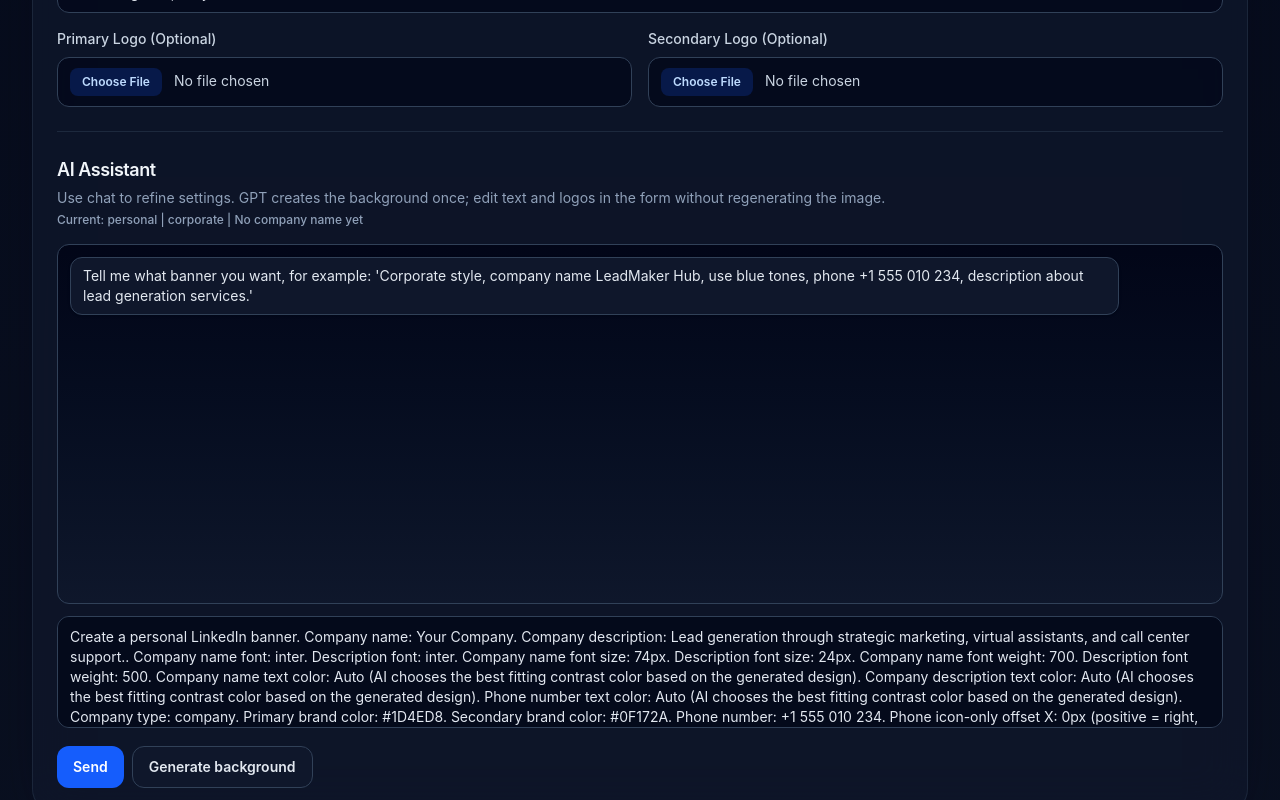
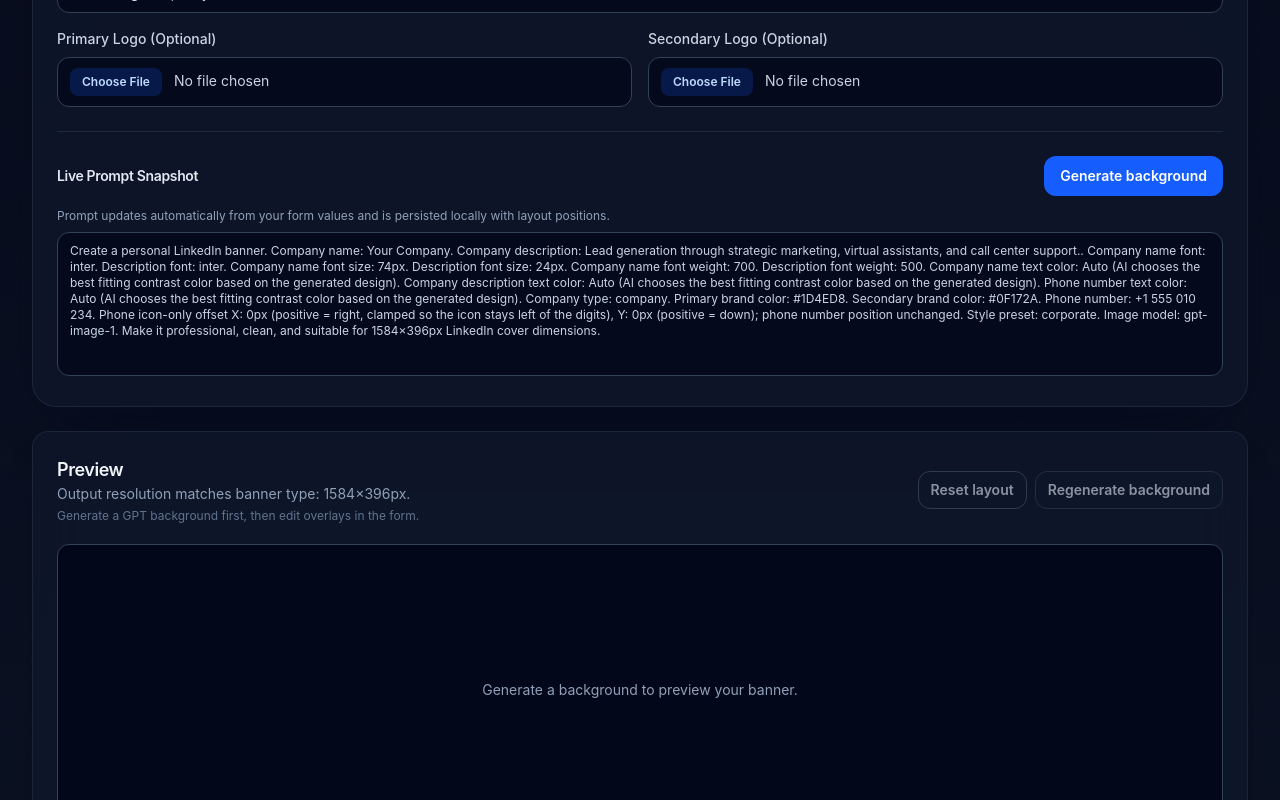
Before and after one commit to leadmakerAgency/Linkedin-Banner-Generator, a Next.js app: page / in a window 1280 px wide. Shown: the part 1560-2360 px from the top of the page. Built offline with nearby package versions, Linux system fonts and the light colour scheme.

Commit message:
message final 4433

```diff
--- a/app/page.tsx
+++ b/app/page.tsx
@@ -3,7 +3,6 @@
 import { useCallback, useEffect, useRef, useState } from "react";
 import Image from "next/image";
 import { BannerFiles, BannerForm } from "@/components/BannerForm";
-import { ChatAssistant } from "@/components/ChatAssistant";
 import { BannerPreview } from "@/components/BannerPreview";
 import { nudgeLayoutOverlay, type LayoutDragGroup } from "@/lib/nudgeLayoutOverlay";
 import type { LayoutOverlayPayload } from "@/types/banner";
@@ -89,9 +88,40 @@ const stripQuery = (url: string): string => {
   return url.split("?")[0] ?? url;
 };
 
+const DRAFT_STORAGE_KEY = "linkedin-banner-generator-draft-v2";
+
+type DraftSnapshot = {
+  values: BannerFormValues;
+  prompt: string;
+  updatedAt: string;
+};
+
+const loadDraftValues = (): BannerFormValues => {
+  if (typeof window === "undefined") {
+    return INITIAL_VALUES;
+  }
+  try {
+    const raw = window.localStorage.getItem(DRAFT_STORAGE_KEY);
+    if (!raw) {
+      return INITIAL_VALUES;
+    }
+    const parsed = JSON.parse(raw) as Partial<DraftSnapshot>;
+    if (!parsed.values) {
+      return INITIAL_VALUES;
+    }
+    return {
+      ...INITIAL_VALUES,
+      ...parsed.values
+    };
+  } catch {
+    return INITIAL_VALUES;
+  }
+};
+
 const HomePage = () => {
-  const [values, setValues] = useState<BannerFormValues>(INITIAL_VALUES);
+  const [values, setValues] = useState<BannerFormValues>(loadDraftValues);
   const [files, setFiles] = useState<BannerFiles>(INITIAL_FILES);
+  const [promptSnapshot, setPromptSnapshot] = useState("");
   const [backgroundUrl, setBackgroundUrl] = useState<string | null>(null);
   const [previewUrl, setPreviewUrl] = useState<string | null>(null);
   const [isLoadingBackground, setIsLoadingBackground] = useState(false);
@@ -110,7 +140,7 @@ const HomePage = () => {
   };
 
   const chatExportDims = getBannerDimensions(values.bannerType);
-  const autoChatPrompt = [
+  const generatedPrompt = [
     `Create a ${values.bannerType} LinkedIn banner.`,
     `Company name: ${values.companyName.trim() || DEFAULT_GENERATION_VALUES.companyName}.`,
     `Company description: ${values.companyDescription.trim() || DEFAULT_GENERATION_VALUES.companyDescription}.`,
@@ -175,6 +205,7 @@ const HomePage = () => {
       formData.set("layoutPhoneGroupDeltaY", String(values.layoutPhoneGroupDeltaY));
       formData.set("stylePreset", values.stylePreset);
       formData.set("imageModel", values.imageModel);
+      formData.set("promptSnapshot", generatedPrompt);
       if (files.primaryLogo) {
         formData.set("primaryLogo", files.primaryLogo);
       }
@@ -190,7 +221,7 @@ const HomePage = () => {
 
       return formData;
     },
-    [values, files]
+    [values, files, generatedPrompt]
   );
 
   const handleBackgroundRequest = async (
@@ -251,7 +282,7 @@ const HomePage = () => {
     void handleBackgroundRequest("/api/revise", action, false);
   };
 
-  const handlePatchFromChat = (patch: Partial<BannerFormValues>) => {
+  const handlePatchValues = (patch: Partial<BannerFormValues>) => {
     setValues((previous) => ({
       ...previous,
       ...patch
@@ -276,6 +307,18 @@ const HomePage = () => {
   const handleLayoutDragNudge = useCallback((group: LayoutDragGroup, dx: number, dy: number) => {
     setLayoutOverlay((previous) => nudgeLayoutOverlay(previous, group, dx, dy));
   }, []);
+
+  useEffect(() => {
+    setPromptSnapshot(generatedPrompt);
+    const snapshot: DraftSnapshot = {
+      values,
+      prompt: generatedPrompt,
+      updatedAt: new Date().toISOString()
+    };
+    if (typeof window !== "undefined") {
+      window.localStorage.setItem(DRAFT_STORAGE_KEY, JSON.stringify(snapshot));
+    }
+  }, [generatedPrompt, values]);
 
   useEffect(() => {
     if (previousBannerType.current === null) {
@@ -387,14 +430,28 @@ const HomePage = () => {
               onFilesChange={setFiles}
             />
 
-            <ChatAssistant
-              settings={values}
-              draftPrompt={autoChatPrompt}
-              embedded
-              onPatchSettings={handlePatchFromChat}
-              onGenerate={handleGenerateBackground}
-              generateButtonLabel={hasBackground ? "Regenerate background (GPT)" : "Generate background"}
-            />
+            <div className="mt-6 border-t border-slate-800 pt-6">
+              <div className="mb-3 flex flex-wrap items-center justify-between gap-3">
+                <h3 className="text-sm font-semibold tracking-tight text-slate-200">Live Prompt Snapshot</h3>
+                <button
+                  type="button"
+                  onClick={handleGenerateBackground}
+                  disabled={isLoadingBackground}
+                  className="rounded-xl bg-blue-600 px-4 py-2.5 text-sm font-semibold text-white transition hover:bg-blue-500 disabled:cursor-not-allowed disabled:bg-slate-700"
+                >
+                  {isLoadingBackground ? "Generating..." : hasBackground ? "Regenerate background" : "Generate background"}
+                </button>
+              </div>
+              <p className="mb-2 text-xs text-slate-400">
+                Prompt updates automatically from your form values and is persisted locally with layout positions.
+              </p>
+              <textarea
+                readOnly
+                value={promptSnapshot}
+                className="h-36 w-full resize-none rounded-xl border border-slate-700 bg-slate-950/70 px-3 py-2.5 text-xs text-slate-300 outline-none"
+                aria-label="Generated prompt snapshot"
+              />
+            </div>
           </div>
         </section>
 
@@ -409,7 +466,7 @@ const HomePage = () => {
             onRevisionBackground={handleRevisionBackground}
             downloadUrl={previewUrl}
             layoutValues={values}
-            onLayoutDeltaChange={handlePatchFromChat}
+            onLayoutDeltaChange={handlePatchValues}
             onResetLayout={handleResetLayout}
             layoutOverlayActive={Boolean(previewUrl && hasBackground)}
             layoutOverlay={layoutOverlay}
--- a/components/BannerLayoutEditor.tsx
+++ b/components/BannerLayoutEditor.tsx
@@ -2,7 +2,7 @@
 
 import { type CSSProperties, type PointerEvent, useState } from "react";
 import { getBannerLayoutConstants } from "@/lib/bannerLayoutConstants";
-import { clampByDeltaLimits, clampRectWithinBanner, getPreviewScale, toBannerDelta } from "@/lib/layoutDragMath";
+import { clampRectWithinBanner, getPreviewScale, toBannerDelta } from "@/lib/layoutDragMath";
 import type { LayoutDragGroup } from "@/lib/nudgeLayoutOverlay";
 import type { BannerFormValues, LayoutElementRect, LayoutOverlayPayload } from "@/types/banner";
 import { getBannerDimensions } from "@/types/banner";
@@ -121,31 +121,32 @@ export const BannerLayoutEditor = ({
     width: L.LAYOUT_PHONE_REGION_W,
     height: L.LAYOUT_PHONE_REGION_H
   };
+  const showPhoneHandle = values.phoneNumber.trim().length > 0;
 
   const commitGroupDelta = (group: LayoutDragGroup, dx: number, dy: number) => {
     switch (group) {
       case "primary":
         onLayoutDeltaChange({
-          layoutPrimaryLogoDeltaX: clampByDeltaLimits(values.layoutPrimaryLogoDeltaX + dx),
-          layoutPrimaryLogoDeltaY: clampByDeltaLimits(values.layoutPrimaryLogoDeltaY + dy)
+          layoutPrimaryLogoDeltaX: values.layoutPrimaryLogoDeltaX + dx,
+          layoutPrimaryLogoDeltaY: values.layoutPrimaryLogoDeltaY + dy
         });
         break;
       case "secondary":
         onLayoutDeltaChange({
-          layoutSecondaryLogoDeltaX: clampByDeltaLimits(values.layoutSecondaryLogoDeltaX + dx),
-          layoutSecondaryLogoDeltaY: clampByDeltaLimits(values.layoutSecondaryLogoDeltaY + dy)
+          layoutSecondaryLogoDeltaX: values.layoutSecondaryLogoDeltaX + dx,
+          layoutSecondaryLogoDeltaY: values.layoutSecondaryLogoDeltaY + dy
         });
         break;
       case "text":
         onLayoutDeltaChange({
-          layoutTextBlockDeltaX: clampByDeltaLimits(values.layoutTextBlockDeltaX + dx),
-          layoutTextBlockDeltaY: clampByDeltaLimits(values.layoutTextBlockDeltaY + dy)
+          layoutTextBlockDeltaX: values.layoutTextBlockDeltaX + dx,
+          layoutTextBlockDeltaY: values.layoutTextBlockDeltaY + dy
         });
         break;
       case "phone":
         onLayoutDeltaChange({
-          layoutPhoneGroupDeltaX: clampByDeltaLimits(values.layoutPhoneGroupDeltaX + dx),
-          layoutPhoneGroupDeltaY: clampByDeltaLimits(values.layoutPhoneGroupDeltaY + dy)
+          layoutPhoneGroupDeltaX: values.layoutPhoneGroupDeltaX + dx,
+          layoutPhoneGroupDeltaY: values.layoutPhoneGroupDeltaY + dy
         });
         break;
       default:
@@ -205,7 +206,7 @@ export const BannerLayoutEditor = ({
   const renderedPrimaryRect = primaryRect ? applyDelta(primaryRect, liveOffsets.primary.dx, liveOffsets.primary.dy) : null;
   const renderedSecondaryRect = secondaryRect ? applyDelta(secondaryRect, liveOffsets.secondary.dx, liveOffsets.secondary.dy) : null;
   const renderedTextRect = applyDelta(textRect, liveOffsets.text.dx, liveOffsets.text.dy);
-  const renderedPhoneRect = applyDelta(phoneRect, liveOffsets.phone.dx, liveOffsets.phone.dy);
+  const renderedPhoneRect = showPhoneHandle ? applyDelta(phoneRect, liveOffsets.phone.dx, liveOffsets.phone.dy) : null;
 
   return (
     <div className="pointer-events-none absolute inset-0">
@@ -249,6 +250,7 @@ export const BannerLayoutEditor = ({
         onPointerCancel={(event) => cancelDrag(event, "text")}
       />
 
+      {renderedPhoneRect ? (
         <div
           className={handleClass}
           role="button"
@@ -260,6 +262,7 @@ export const BannerLayoutEditor = ({
           onPointerUp={(event) => stopDrag(event, "phone")}
           onPointerCancel={(event) => cancelDrag(event, "phone")}
         />
+      ) : null}
     </div>
   );
 };
--- a/lib/generateBanner.ts
+++ b/lib/generateBanner.ts
@@ -22,7 +22,7 @@ import sharp from "sharp";
 
 const layoutDeltaField = z.preprocess(
   (val) => (typeof val === "string" && val.trim() === "" ? 0 : val),
-  z.coerce.number().int().min(-400).max(400)
+  z.coerce.number().int().min(-5000).max(5000)
 );
 
 const generationSchema = z
--- a/lib/layoutDragMath.ts
+++ b/lib/layoutDragMath.ts
@@ -1,6 +1,4 @@
 import type { LayoutElementRect } from "@/types/banner";
-
-export const clampByDeltaLimits = (value: number): number => Math.max(-400, Math.min(400, value));
 
 export const getPreviewScale = (previewWidthPx: number, bannerWidthPx: number): number => {
   if (previewWidthPx <= 0 || bannerWidthPx <= 0) {
```
Lines whose indentation alone changed are shown as unchanged.
